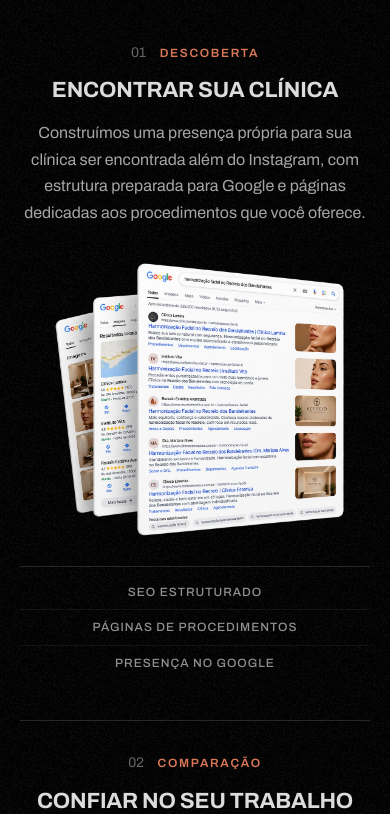
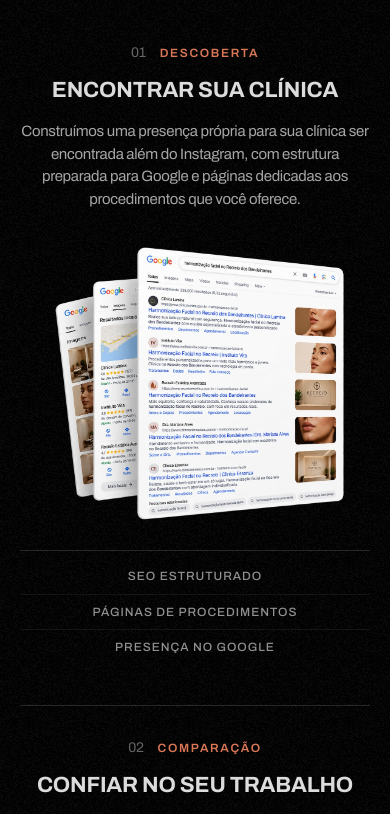
Before and after one commit to mourawebdesign-code/rume.proposta, a React (Vite) app: page / in a window 390 px wide. Shown: the part 1108-1922 px from the top of the page. Built offline with nearby package versions, Linux system fonts and the light colour scheme.

Commit message:
Padroniza descrições no mobile e ajusta título do 75% para 3 linhas
Co-Authored-By: Claude Sonnet 5.5 <noreply@anthropic.com>

```diff
--- a/src/layout.css
+++ b/src/layout.css
@@ -1089,9 +1089,14 @@
   }
   .rume-stat-sentence {
     margin-bottom: 20px;
+    font-size: min(26px, calc((100vw - 40px) / 19));
+    text-wrap: balance;
   }
   .rume-stat-conclusion {
     max-width: none;
+    font-size: 15px;
+    line-height: 1.5;
+    letter-spacing: -0.3px;
   }
   .rume-process {
     padding: 36px 20px 40px;
@@ -1179,6 +1184,17 @@
   }
   .rume-about-paragraphs {
     max-width: none;
+  }
+  .home-subheadline,
+  .home-strategic-text,
+  .rume-pillar-text,
+  .rume-stat-conclusion,
+  .rume-process-support,
+  .rume-cta-paragraph,
+  .rume-about-paragraphs p {
+    font-size: 15px;
+    line-height: 1.5;
+    letter-spacing: -0.3px;
   }
   .rume-footer {
     padding: 28px 20px;
```
